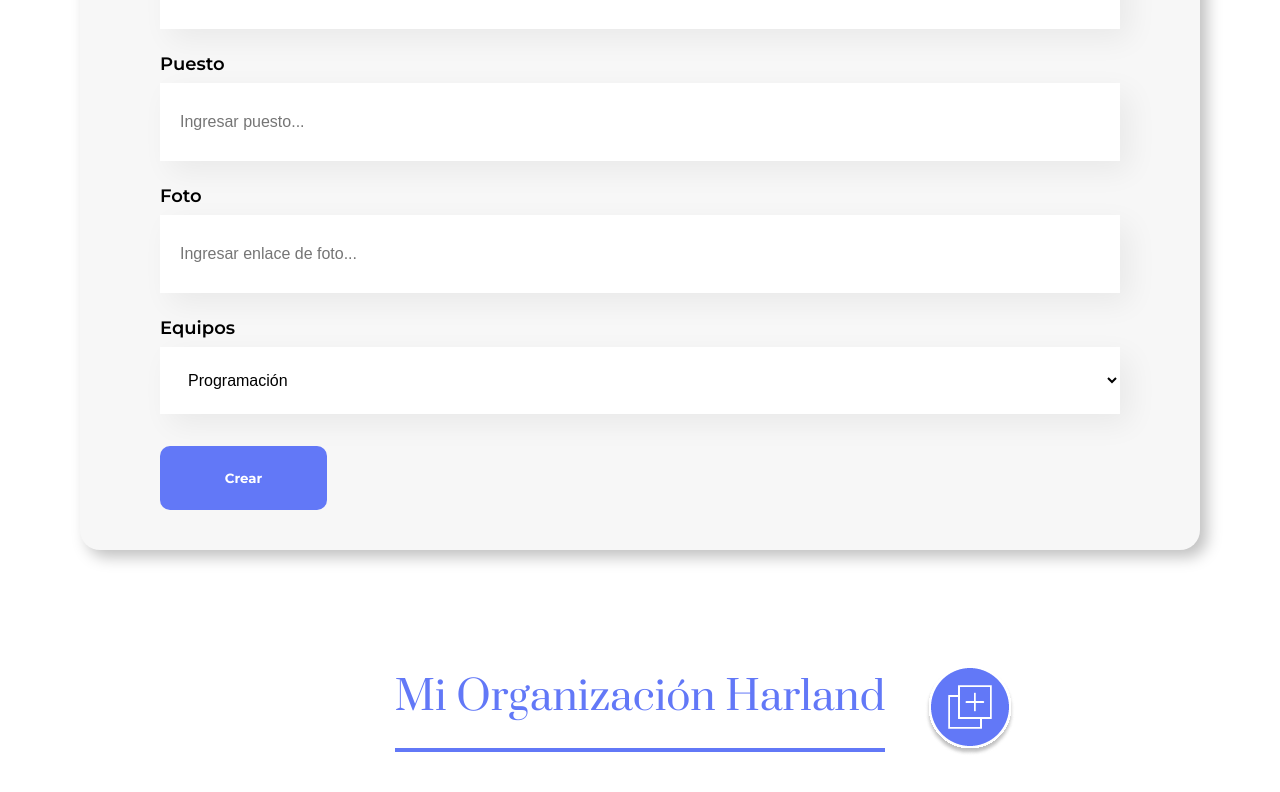
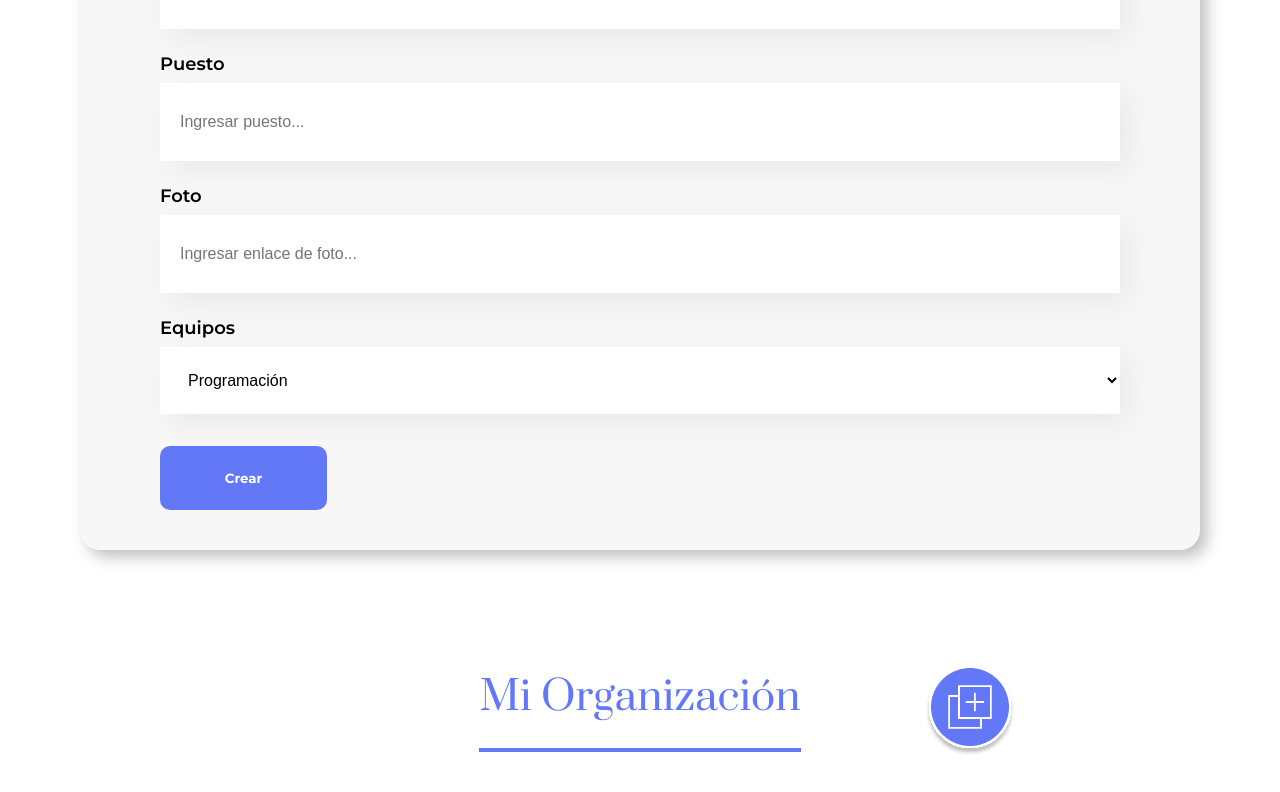
Before and after one commit to Kosmas1122/proyecto_org, a React (Create React App) app: page / in a window 1280 px wide. Shown: the part 764-1556 px from the top of the page. Built offline with nearby package versions, Linux system fonts and the light colour scheme.

Commit message:
Se emplea el Hook useState() para manejar estados.

```diff
--- a/src/App.js
+++ b/src/App.js
@@ -1,3 +1,4 @@
+import { useState } from "react";
 import './App.css';
 
 /* Importación de Componentes: */
@@ -6,11 +7,25 @@ import Formulario from './componentes/Formulario/Formulario.js';
 import MiOrg from './componentes/MiOrg';
 
 function App() {
+
+  const [mostrarFormulario, actualizarMostrar] = useState(true);
+
+  const cambiarMostrar = () => {
+    actualizarMostrar(!mostrarFormulario);
+  };
+
+  // Se puede usar un Operador Ternario:
+  // condicion ? seMuestra : noSeMuestra;
   return (
     <div>
       <Header />  {/* Tercera forma de llamar un componente de React. */}
-      <Formulario />
-      <MiOrg />
+      { mostrarFormulario ? <Formulario /> : <></> }
+
+      {/* También se puede hacer usando el concepto de corto circuito: */}
+      {/* { mostrarFormulario && <Formulario /> } */}
+
+
+      <MiOrg cambiarMostrar={cambiarMostrar} />
     </div>
   );
 }
--- a/src/componentes/MiOrg/index.js
+++ b/src/componentes/MiOrg/index.js
@@ -1,23 +1,20 @@
 import { useState } from "react";
 import "./MiOrg.css";
 
-const MiOrg = () => {
+const MiOrg = (props) => {
     // Estado - Hooks:
     // useState
-    // useState()
-    console.log()
     // const [nombreVariable, funcionActualiza] = useState(valorInicial)
-    const [nombre, actualizarNombre] = useState("Harland");
-    const [mostrar, actualizarMostrar] = useState(true);
 
-    const manejarClick = () => {
-        console.log("Mostrar/Ocultar elemento", !mostrar);
-        actualizarMostrar(!mostrar);
-    }
+    // const [mostrar, actualizarMostrar] = useState(true);
+    // const manejarClick = () => {
+    //     console.log("Mostrar/Ocultar elemento", !mostrar);
+    //     actualizarMostrar(!mostrar);
+    // }
 
     return <section className="orgSection">
-        <h3 className="title"> Mi Organización {nombre} </h3>
-        <img src="/img/add.png" alt="add" onClick={manejarClick} />
+        <h3 className="title"> Mi Organización </h3>
+        <img src="/img/add.png" alt="add" onClick={props.cambiarMostrar} />
     </section>
 };
 
```
